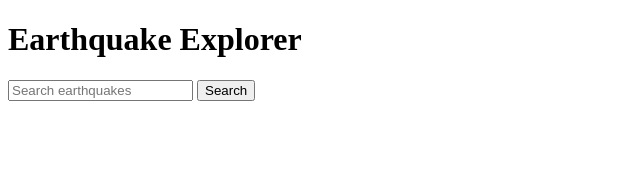
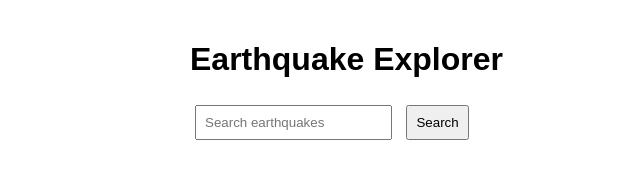
Before and after one commit to maa5277/earthquake-explorer-group-2, a plain HTML site: page frontend/index.html in a window 1280 px wide. Shown: the whole page, without its empty margins (0-640 px from the left). Drawn offline with Linux system fonts and the light colour scheme.

Commit message:
Add CSS styles to index.html
Added styles for body, input, and button elements.

```diff
--- a/frontend/index.html
+++ b/frontend/index.html
@@ -2,6 +2,25 @@
 <html>
 <head>
     <title>Earthquake Explorer</title>
+
+    <style>
+    body {
+        font-family: Arial, sans-serif;
+        max-width: 900px;
+        margin: auto;
+        padding: 20px;
+    }
+
+    input, button {
+        padding: 8px;
+        margin: 5px;
+    }
+
+    button {
+        cursor: pointer;
+    }
+    </style>
+
 </head>
 <body>
 
```
